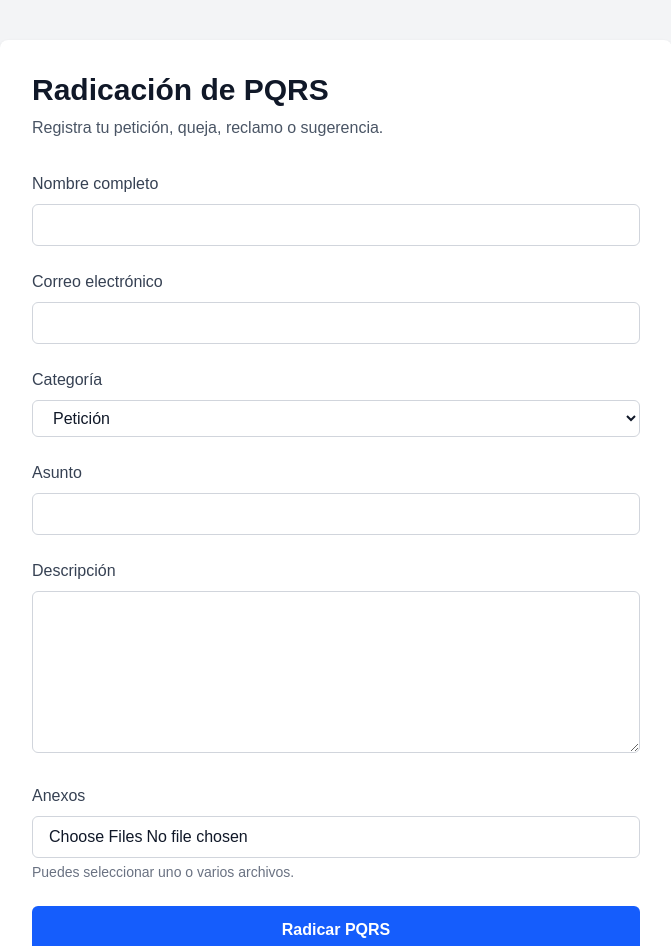
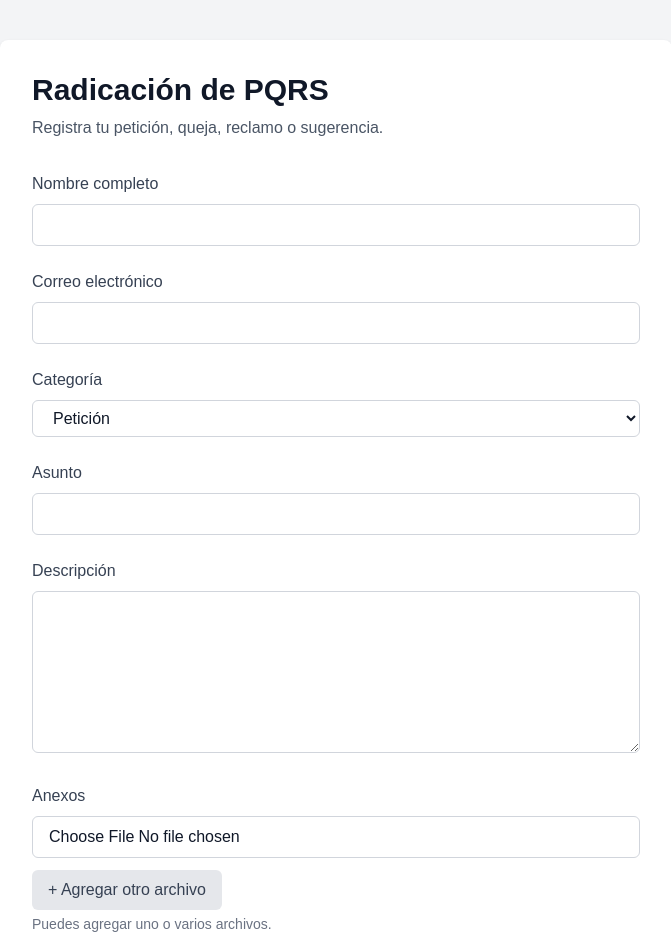
Before and after one commit to ycantillomontes/prueba-sol-cielo, a Next.js app in the folder frontend/: page / in a window 1280 px wide. Shown: the top 946 px of the page, without its empty margins (304-975 px from the left). Built offline with nearby package versions, Linux system fonts and the light colour scheme.

Commit message:
feat: permitir agregar anexos individualmente

```diff
--- a/frontend/app/page.tsx
+++ b/frontend/app/page.tsx
@@ -14,7 +14,8 @@ export default function Home() {
   const [loading, setLoading] = useState(false);
   const [successMessage, setSuccessMessage] = useState("");
   const [errorMessage, setErrorMessage] = useState("");
-  const [attachments, setAttachments] = useState<File[]>([]);
+
+  const [attachments, setAttachments] = useState<(File | null)[]>([null]);
 
   const handleChange = (
     event: React.ChangeEvent<
@@ -27,6 +28,29 @@ export default function Home() {
       ...previous,
       [name]: value,
     }));
+  };
+
+  const handleAttachmentChange = (
+    index: number,
+    event: React.ChangeEvent<HTMLInputElement>
+  ) => {
+    const file = event.target.files?.[0] ?? null;
+
+    setAttachments((previous) => {
+      const updated = [...previous];
+      updated[index] = file;
+      return updated;
+    });
+  };
+
+  const addAttachmentInput = () => {
+    setAttachments((previous) => [...previous, null]);
+  };
+
+  const removeAttachment = (index: number) => {
+    setAttachments((previous) =>
+      previous.filter((_, currentIndex) => currentIndex !== index)
+    );
   };
 
   const handleSubmit = async (event: FormEvent<HTMLFormElement>) => {
@@ -45,7 +69,9 @@ export default function Home() {
     dataToSend.append("description", formData.description);
 
     attachments.forEach((file) => {
+      if (file) {
         dataToSend.append("attachments", file);
+      }
     });
 
     try {
@@ -77,7 +103,7 @@ export default function Home() {
         description: "",
       });
 
-      setAttachments([]);
+      setAttachments([null]);
     } catch (error) {
       if (error instanceof TypeError) {
         setErrorMessage(
@@ -92,6 +118,10 @@ export default function Home() {
       setLoading(false);
     }
   };
+
+  const selectedAttachments = attachments.filter(
+    (file): file is File => file !== null
+  );
 
   return (
     <main className="min-h-screen bg-gray-100 px-4 py-10">
@@ -216,37 +246,55 @@ export default function Home() {
           </div>
 
           <div>
-            <label
-              htmlFor="attachments"
-              className="mb-2 block font-medium text-gray-700"
-            >
+            <label className="mb-2 block font-medium text-gray-700">
               Anexos
             </label>
 
+            <div className="space-y-3">
+              {attachments.map((file, index) => (
+                <div
+                  key={index}
+                  className="flex items-center gap-2"
+                >
                   <input
-              id="attachments"
-              name="attachments"
+                    id={`attachment-${index}`}
                     type="file"
-              multiple
-              onChange={(event) => {
-                setAttachments(
-                  event.target.files
-                    ? Array.from(event.target.files)
-                    : []
-                );
-              }}
-              className="w-full rounded-md border border-gray-300 px-4 py-2 text-gray-900"
+                    onChange={(event) =>
+                      handleAttachmentChange(index, event)
+                    }
+                    className="min-w-0 flex-1 rounded-md border border-gray-300 px-4 py-2 text-gray-900"
                   />
 
-            <p className="mt-1 text-sm text-gray-500">
-              Puedes seleccionar uno o varios archivos.
-            </p>
+                  {attachments.length > 1 && (
+                    <button
+                      type="button"
+                      onClick={() => removeAttachment(index)}
+                      className="rounded-md bg-red-100 px-3 py-2 text-sm font-medium text-red-700 hover:bg-red-200"
+                    >
+                      Quitar
+                    </button>
+                  )}
+                </div>
+              ))}
+            </div>
 
-            {attachments.length > 0 && (
+            <button
+              type="button"
+              onClick={addAttachmentInput}
+              className="mt-3 rounded-md bg-gray-200 px-4 py-2 font-medium text-gray-700 hover:bg-gray-300"
+            >
+              + Agregar otro archivo
+            </button>
+
+            {selectedAttachments.length > 0 && (
               <p className="mt-2 text-sm text-gray-600">
-                {attachments.length} archivo(s) seleccionado(s).
+                {selectedAttachments.length} archivo(s) seleccionado(s).
               </p>
             )}
+
+            <p className="mt-1 text-sm text-gray-500">
+              Puedes agregar uno o varios archivos.
+            </p>
           </div>
 
           <button
```
Lines whose indentation alone changed are shown as unchanged.
